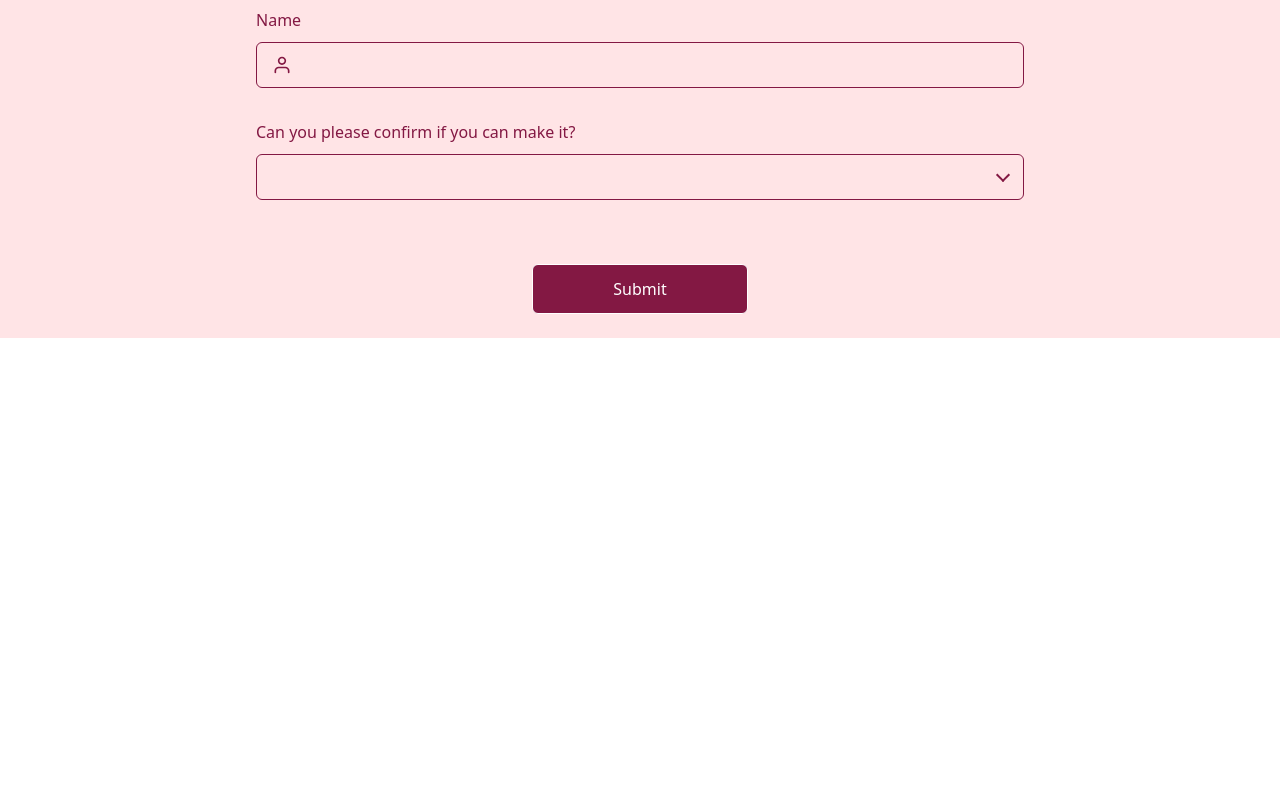
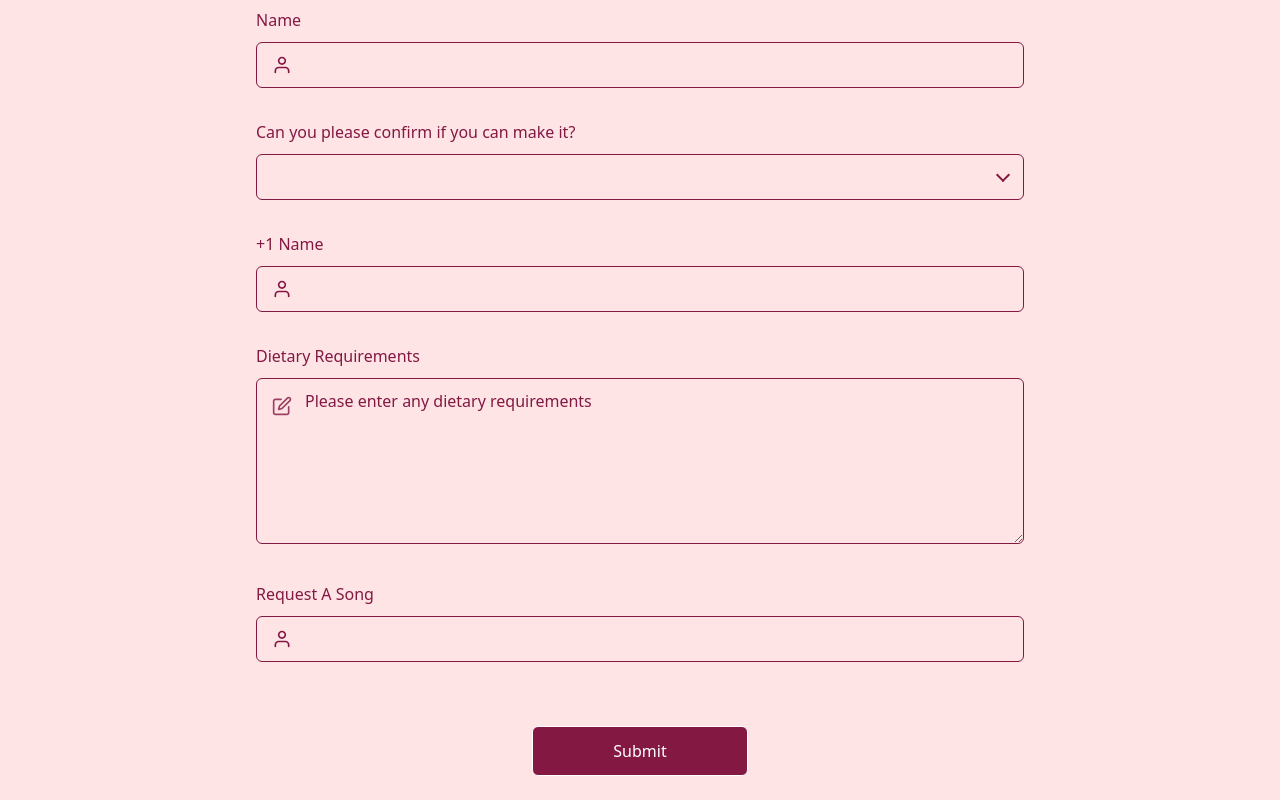
Before and after one commit to pbs-tech/wedding-frontend, a Vue app: page / in a window 1280 px wide. Shown: the part 2564-3364 px from the top of the page. Before the commit the page ends 2902 px from the top, so only its background shows below. Built offline with nearby package versions, Linux system fonts and the light colour scheme.

Commit message:
fix: fixing vue errors

```diff
--- a/src/sections/RSVP.vue
+++ b/src/sections/RSVP.vue
@@ -10,10 +10,10 @@
             <h2> RSVP </h2>
             <div class="content">
                 <FormText label="Name"></FormText>
-                <FormRSVPInput v-model="rsvp"></FormRSVPInput>
-                <FormText label="+1 Name" v-if="rsvp==='yes'"></FormText>
-                <FormAreaText label="Dietary Requirements" v-if="rsvp==='yes'"></FormAreaText>
-                <FormText label="Request A Song" v-if="rsvp==='yes'"></FormText>
+                <FormRSVPInput></FormRSVPInput>
+                <FormText label="+1 Name"></FormText>
+                <FormAreaText label="Dietary Requirements"></FormAreaText>
+                <FormText label="Request A Song"></FormText>
 
             </div>
             <div class="flex px-12 justify-center">
--- a/src/sections/Schedule.vue
+++ b/src/sections/Schedule.vue
@@ -40,7 +40,7 @@ const scheduleItems = ref([{
                     class="text-primary text-center text-2xl"
                     >
                         <span
-                            class="bg-background font-bold text-4xl p-5 flex h-[30px] w-full w-[100px] items-center justify-center text-center rounded text-primary"
+                            class="bg-background font-bold text-4xl p-5 flex h-[30px] w-full items-center justify-center text-center rounded text-primary"
                         >
                         {{ item.time }}
                         </span>
```
